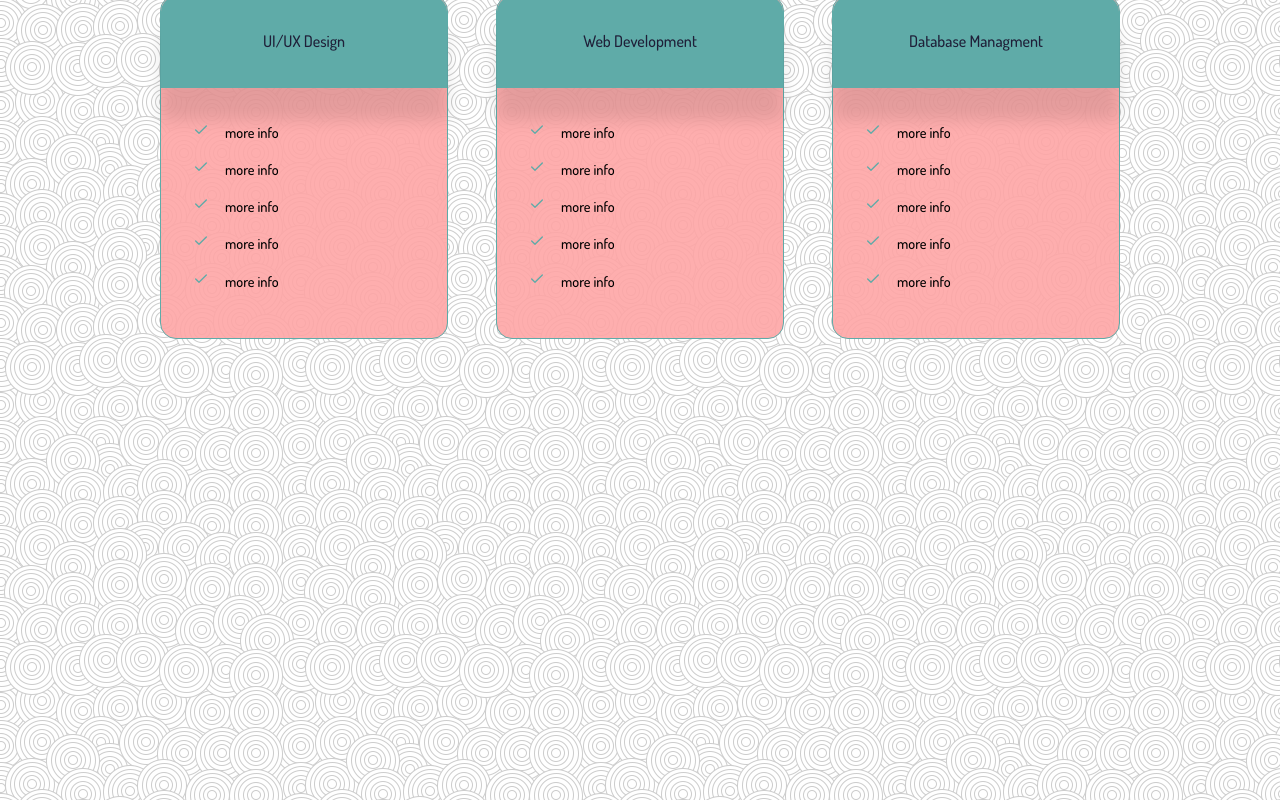
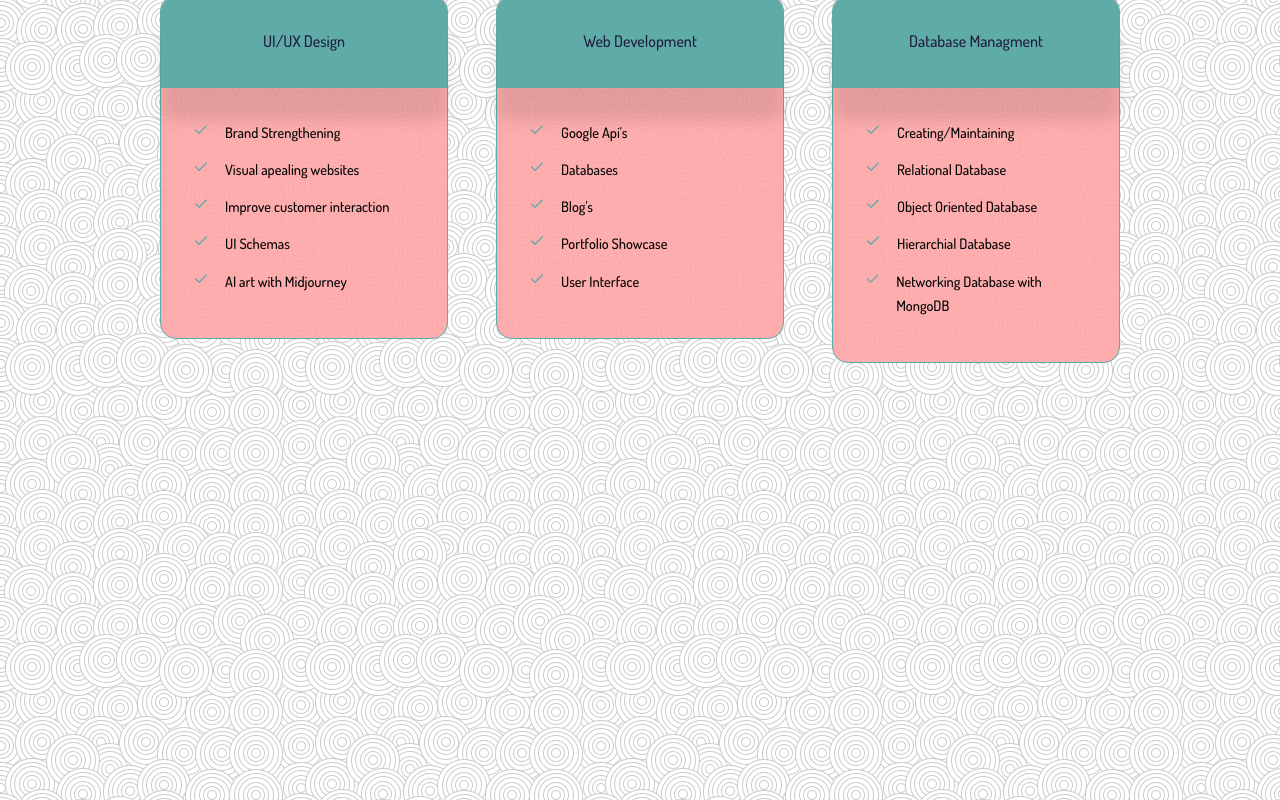
Before and after one commit to SEIR-321-Batch/newDesign, a React (Create React App) app: page / in a window 1280 px wide. Shown: the part 2900-3700 px from the top of the page. Built offline with nearby package versions, Linux system fonts and the light colour scheme.

Commit message:
modified services

```diff
--- a/src/components/Contact.jsx
+++ b/src/components/Contact.jsx
@@ -108,7 +108,7 @@ export const Contact = () => {
           <input type='text' name='name' placeholder='Name' required/>
           <input type='email' name='email' placeholder='Your Email' required/>
           <textarea name="message" id="" cols="30" rows="10" placeholder='your message here'></textarea>
-          <button type='submit' className='btn btn-primary'></button>
+          <button type='submit' className='btn btn-primary'>Send Email</button>
         </form>
       </div>
       </section>
--- a/src/components/Services.jsx
+++ b/src/components/Services.jsx
@@ -17,23 +17,23 @@ const Services = () => {
         <ul className="service_list">
           <li>
             <FiCheck className='service_list-icon' />
-            <p>more info</p>
+            <p>Brand Strengthening</p>
           </li>
           <li>
             <FiCheck className='service_list-icon' />
-            <p>more info</p>
+            <p>Visual apealing websites</p>
           </li>
           <li>
             <FiCheck className='service_list-icon' />
-            <p>more info</p>
+            <p>Improve customer interaction</p>
           </li>
           <li>
             <FiCheck className='service_list-icon' />
-            <p>more info</p>
+            <p>UI Schemas</p>
           </li>
           <li>
             <FiCheck className='service_list-icon' />
-            <p>more info</p>
+            <p>AI art with  Midjourney</p>
           </li>
         </ul>
 
@@ -47,23 +47,23 @@ const Services = () => {
         <ul className="service_list">
           <li>
             <FiCheck className='service_list-icon' />
-            <p>more info</p>
+            <p>Google Api's</p>
           </li>
           <li>
             <FiCheck className='service_list-icon' />
-            <p>more info</p>
+            <p>Databases</p>
           </li>
           <li>
             <FiCheck className='service_list-icon' />
-            <p>more info</p>
+            <p>Blog's</p>
           </li>
           <li>
             <FiCheck className='service_list-icon' />
-            <p>more info</p>
+            <p>Portfolio Showcase</p>
           </li>
           <li>
             <FiCheck className='service_list-icon' />
-            <p>more info</p>
+            <p>User Interface</p>
           </li>
         </ul>
 
@@ -77,23 +77,24 @@ const Services = () => {
         <ul className="service_list">
           <li>
             <FiCheck className='service_list-icon' />
-            <p>more info</p>
+            <p>Creating/Maintaining</p>
           </li>
           <li>
             <FiCheck className='service_list-icon' />
-            <p>more info</p>
+            <p>Relational Database
+            </p>
           </li>
           <li>
             <FiCheck className='service_list-icon' />
-            <p>more info</p>
+            <p>Object Oriented Database</p>
           </li>
           <li>
             <FiCheck className='service_list-icon' />
-            <p>more info</p>
+            <p>Hierarchial Database</p>
           </li>
           <li>
             <FiCheck className='service_list-icon' />
-            <p>more info</p>
+            <p>Networking Database with MongoDB</p>
           </li>
         </ul>
 
```
Also changed, not shown: 1 other file (tests, documents, lock files or other folders).
